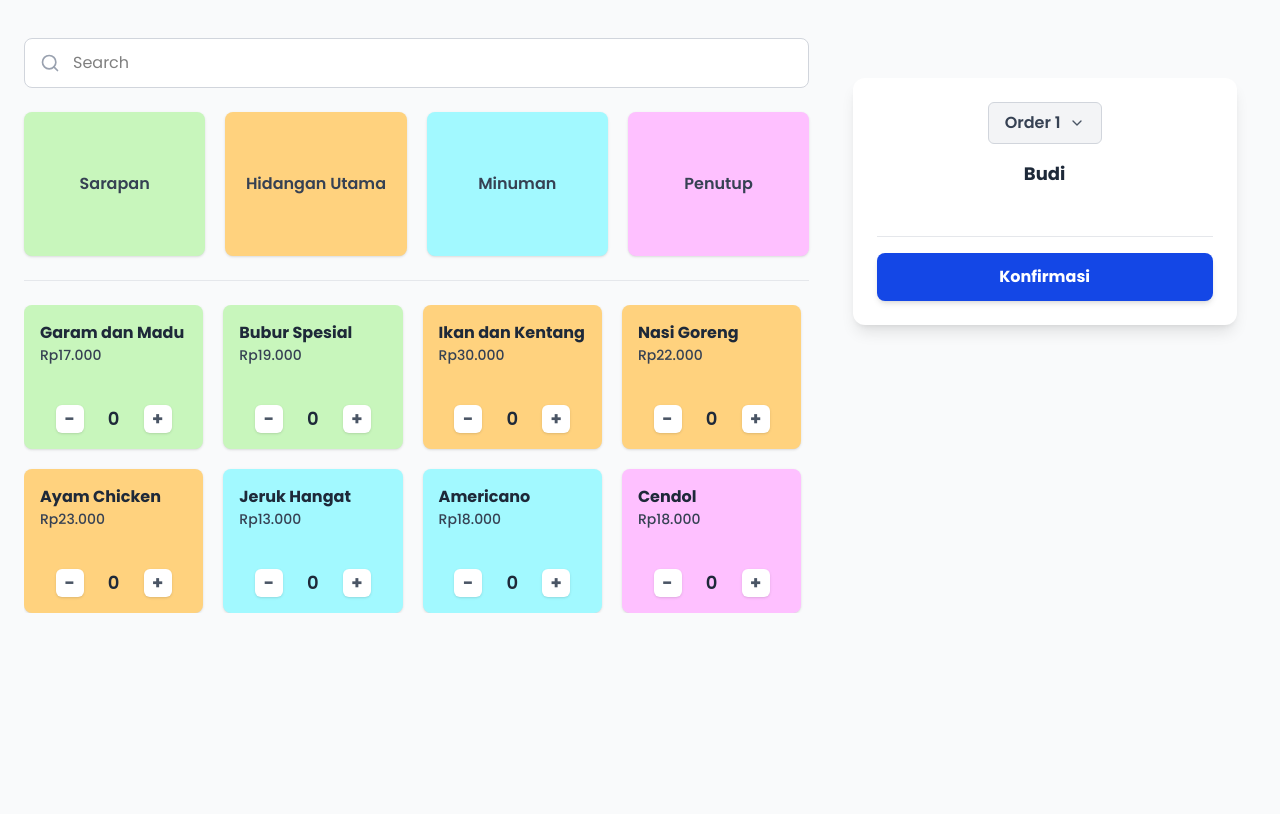
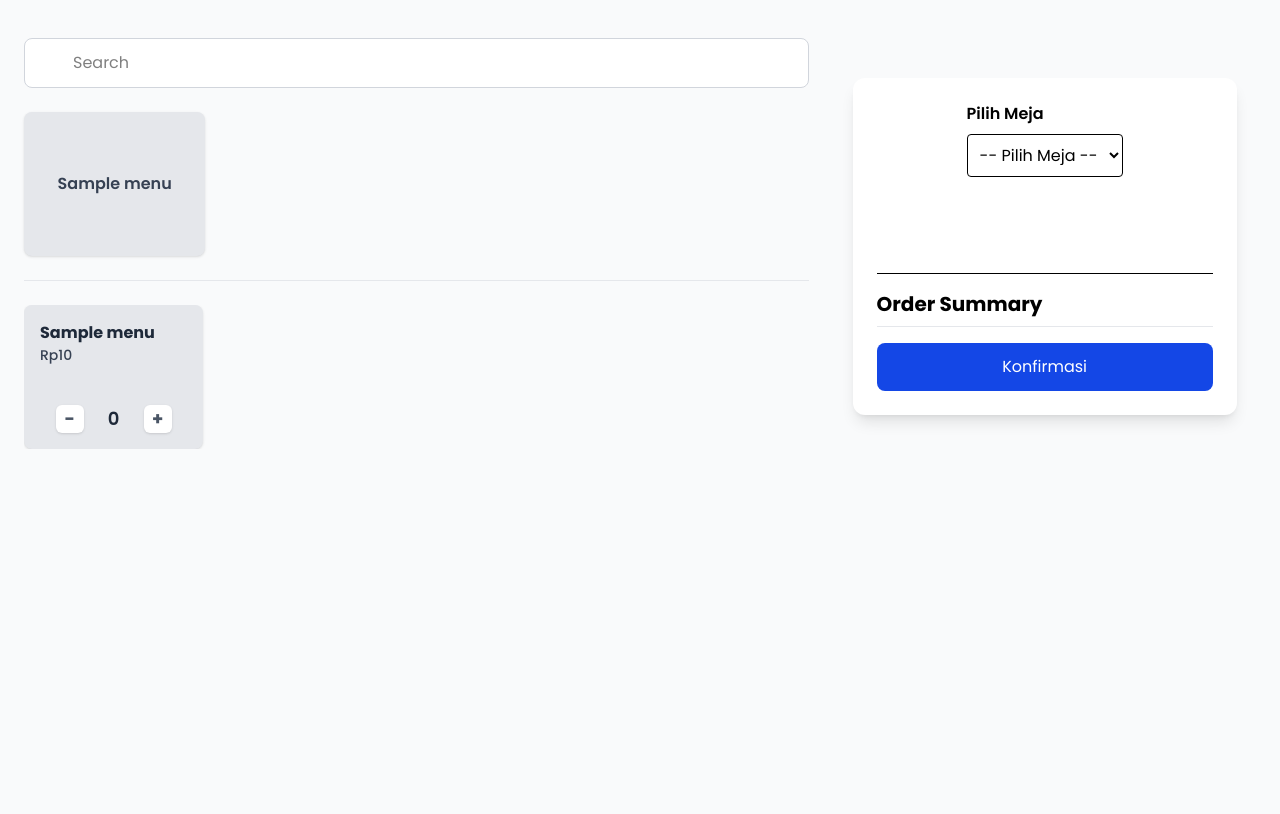
Before and after one commit to JuliusBourbon/My-Resto, a PHP site: page /order.php in a window 1280 px wide. Shown: the part 111-925 px from the top of the page. Run offline with PHP 8.4, Linux system fonts and the light colour scheme; tables that the repository leaves empty or names only in its code hold one stand-in row (values such as "Sample post"); some web fonts are replaced.

Commit message:
Update Meja dan Pesanan

```diff
--- a/output.css
+++ b/output.css
@@ -581,6 +581,13 @@
   }
   .gap-\[10px\] {
     gap: 10px;
+  }
+  .space-y-2 {
+    :where(& > :not(:last-child)) {
+      --tw-space-y-reverse: 0;
+      margin-block-start: calc(calc(var(--spacing) * 2) * var(--tw-space-y-reverse));
+      margin-block-end: calc(calc(var(--spacing) * 2) * calc(1 - var(--tw-space-y-reverse)));
+    }
   }
   .space-y-4 {
     :where(& > :not(:last-child)) {
--- a/src/pesananDb.php
+++ b/src/pesananDb.php
@@ -1,3 +1,64 @@
 <?php
     require('connection.php');
-?>
+
+    $kategori = $conn->query("SELECT * FROM kategori_menu");
+    $menu = $conn->query("SELECT m.*, k.nama_kategori
+                      FROM menu m
+                      JOIN kategori_menu k ON m.id_kategori = k.id_kategori");
+
+    $mejaReserved = $conn->query("SELECT * FROM meja WHERE status = 'Reserved'");
+    $counter11 = 1;
+
+    $pesananNama = null;
+
+    if (isset($_GET['meja']) && $_GET['meja'] !== '') {
+        $nomor_meja = (int) $_GET['meja'];
+
+        // Dapatkan id_meja berdasarkan nomor meja
+        $result = $conn->query("SELECT id_meja FROM meja WHERE nomor = $nomor_meja");
+        if ($result && $row = $result->fetch_assoc()) {
+            $id_meja = $row['id_meja'];
+
+            // Cari nama pelanggan untuk pesanan dengan status Reservasi pada meja ini
+            $queryPesanan = $conn->query("SELECT nama FROM pesanan WHERE id_meja = $id_meja AND status = 'Reservasi' ORDER BY waktu_pesan DESC LIMIT 1");
+
+            if ($queryPesanan && $data = $queryPesanan->fetch_assoc()) {
+                $pesananNama = $data['nama'];
+            }
+        }
+    }
+
+    if ($_SERVER['REQUEST_METHOD'] === 'POST') {
+        $data = json_decode(file_get_contents("php://input"), true);
+
+        $nomor_meja = $data['nomor_meja'];
+        $items = $data['pesanan'];
+
+        // Dapatkan id_pesanan aktif berdasarkan nomor meja
+        $query = $conn->prepare("SELECT p.id_pesanan FROM pesanan p
+                                JOIN meja m ON p.id_meja = m.id_meja
+                                WHERE m.nomor = ? AND p.status = 'Reservasi'
+                                ORDER BY p.waktu_pesan DESC LIMIT 1");
+        $query->bind_param("i", $nomor_meja);
+        $query->execute();
+        $result = $query->get_result();
+
+        if ($row = $result->fetch_assoc()) {
+            $id_pesanan = $row['id_pesanan'];
+
+            $stmt = $conn->prepare("INSERT INTO detail_transaksi (id_pesanan, id_menu, jumlah, status) VALUES (?, ?, ?, 'dipesan')");
+
+            foreach ($items as $item) {
+                $id_menu = $item['id_menu'];
+                $jumlah = $item['jumlah'];
+                if ($jumlah > 0) {
+                    $stmt->bind_param("iii", $id_pesanan, $id_menu, $jumlah);
+                    $stmt->execute();
+                }
+            }
+
+            echo json_encode(["success" => true]);
+        } else {
+            echo json_encode(["success" => false, "message" => "Pesanan tidak ditemukan"]);
+        }
+    }
--- a/view/order.php
+++ b/view/order.php
@@ -1,15 +1,17 @@
 <?php
 
+    require('../src/pesananDb.php');
     $currentPage = basename($_SERVER['PHP_SELF']); // ambil nama file saat ini
+
     // -- Data Statis untuk Frontend --
 
 // 1. Data Kategori Menu (Statis)
-$kategori_menu = [
-    ['id_kategori' => 1, 'nama_kategori' => 'Sarapan', 'warna_bg_class' => 'bg-[#C8F6BC]'],
-    ['id_kategori' => 2, 'nama_kategori' => 'Hidangan Utama', 'warna_bg_class' => 'bg-[#FFD27E]'],
-    ['id_kategori' => 3, 'nama_kategori' => 'Minuman', 'warna_bg_class' => 'bg-[#A2F9FF]'],
-    ['id_kategori' => 4, 'nama_kategori' => 'Penutup', 'warna_bg_class' => 'bg-[#FEC0FF]'],
-];
+// $kategori_menu = [
+//     ['id_kategori' => 1, 'nama_kategori' => 'Sarapan', 'warna_bg_class' => 'bg-[#C8F6BC]'],
+//     ['id_kategori' => 2, 'nama_kategori' => 'Hidangan Utama', 'warna_bg_class' => 'bg-[#FFD27E]'],
+//     ['id_kategori' => 3, 'nama_kategori' => 'Minuman', 'warna_bg_class' => 'bg-[#A2F9FF]'],
+//     ['id_kategori' => 4, 'nama_kategori' => 'Penutup', 'warna_bg_class' => 'bg-[#FEC0FF]'],
+// ];
 
 // 2. Data Item Menu (Statis)
 $menu_items = [
@@ -98,180 +100,217 @@ $menu_items = [
                     <input type="text" placeholder="Search" class="w-full bg-white pl-12 pr-4 py-3 rounded-lg border border-gray-300 focus:outline-none focus:ring-2 focus:ring-blue-500">
                 </div>
                 <div class="grid grid-cols-4 gap-5">
-                    <?php foreach ($kategori_menu as $kategori): ?>
-                        <button class="p-4 rounded-lg text-center font-semibold text-gray-700 shadow-sm h-36 flex items-center justify-center <?php echo htmlspecialchars($kategori['warna_bg_class']); ?>">
-                            <span><?php echo htmlspecialchars($kategori['nama_kategori']); ?></span>
+                    <?php while ($row = $kategori->fetch_assoc()) :
+                        $bgClass = '';
+
+                        switch ($row['nama_kategori']) {
+                            case 'Sarapan':
+                                $bgClass = 'bg-[#C8F6BC]';
+                                break;
+                            case 'Hidangan Utama':
+                                $bgClass = 'bg-[#FFD27E]';
+                                break;
+                            case 'Minuman':
+                                $bgClass = 'bg-[#A2F9FF]';
+                                break;
+                            case 'Penutup':
+                                $bgClass = 'bg-[#FEC0FF]';
+                                break;
+                            default:
+                                $bgClass = 'bg-gray-200';
+                        }
+                    ?>
+                        <button class="p-4 rounded-lg text-center font-semibold text-gray-700 shadow-sm h-36 flex items-center justify-center <?= $bgClass ?>">
+                            <span><?= $row['nama_kategori'] ?></span>
                         </button>
-                    <?php endforeach; ?>
+                    <?php endwhile; ?>
                 </div>
 
                 <hr class="border-t border-gray-200">
 
                 <div class="grid grid-cols-4 gap-5 overflow-y-auto pr-2">
-                    <?php foreach ($menu_items as $id_kategori => $items): ?>
-                        <?php
-                            $bgColorClass = 'bg-gray-200';
-                            foreach ($kategori_menu as $kategori) {
-                                if ($kategori['id_kategori'] == $id_kategori) {
-                                    $bgColorClass = $kategori['warna_bg_class'];
+                    <?php while ($item = $menu->fetch_assoc()) :
+                        $bgClass = '';
+                        switch ($item['nama_kategori']) {
+                            case 'Sarapan':
+                                $bgClass = 'bg-[#C8F6BC]';
                                 break;
-                                }
+                            case 'Hidangan Utama':
+                                $bgClass = 'bg-[#FFD27E]';
+                                break;
+                            case 'Minuman':
+                                $bgClass = 'bg-[#A2F9FF]';
+                                break;
+                            case 'Penutup':
+                                $bgClass = 'bg-[#FEC0FF]';
+                                break;
+                            default:
+                                $bgClass = 'bg-gray-200';
                         }
                     ?>
-                        <?php foreach ($items as $item): ?>
-                            <div class="menu-item p-4 rounded-lg flex flex-col justify-between shadow-sm cursor-pointer h-36 <?php echo $bgColorClass; ?>" data-id="<?php echo $item['id_menu']; ?>" data-nama="<?php echo htmlspecialchars($item['nama_menu']); ?>" data-harga="<?php echo $item['harga']; ?>">
+                        <div class="menu-item p-4 rounded-lg flex flex-col justify-between shadow-sm cursor-pointer h-36 <?= $bgClass ?>"
+                            data-id="<?= $item['id_menu'] ?>"
+                            data-nama="<?= $item['nama'] ?>"
+                            data-harga="<?= $item['harga'] ?>">
+
                             <div class="flex-grow">
-                                    <h3 class="font-bold text-gray-800"><?php echo htmlspecialchars($item['nama_menu']); ?></h3>
-                                    <p class="text-sm text-gray-700 font-medium">Rp<?php echo number_format($item['harga'], 0, ',', '.'); ?></p>
+                                <h3 class="font-bold text-gray-800"><?= $item['nama'] ?></h3>
+                                <p class="text-sm text-gray-700 font-medium">Rp<?= number_format($item['harga'], 0, ',', '.') ?></p>
                             </div>
+
                             <div class="flex items-center justify-center gap-[10px] mt-4">
-                                    <button class="quantity-btn minus bg-white rounded-md p-1 w-7 h-7 flex items-center justify-center text-lg font-bold text-gray-600 shadow">-</button>
+                                <button class="quantity-btn minus bg-white rounded-md p-1 w-7 h-7 flex items-center justify-center text-lg font-bold text-gray-600 shadow cursor-pointer">-</button>
                                     <input type="number" class="quantity font-semibold text-gray-800 text-lg bg-transparent w-10 text-center" value="0" min="0">
-                                    <button class="quantity-btn plus bg-white rounded-md p-1 w-7 h-7 flex items-center justify-center text-lg font-bold text-gray-600 shadow">+</button>
+                                <button class="quantity-btn plus bg-white rounded-md p-1 w-7 h-7 flex items-center justify-center text-lg font-bold text-gray-600 shadow cursor-pointer">+</button>
                             </div>
                         </div>
-                        <?php endforeach; ?>
-                    <?php endforeach; ?>
+                    <?php endwhile; ?>
                 </div>
+
             </div>
 
             <!-- Kolom Kanan: Order Summary -->
             <div class="w-[35%] flex justify-center items-start pt-10">
                 <div class="bg-white rounded-xl shadow-lg p-6 flex flex-col w-full max-w-sm" style="max-height: 70vh;">
+                    <form action="" method="GET" class="w-full flex flex-col">
                         <div class="relative inline-block justify-center items-center pb-4 mx-auto">
-                         <button id="order-button" class="bg-gray-100 border border-gray-300 rounded-md px-4 py-2 flex items-center gap-2">
-                            <span id="order-name" class="font-semibold text-gray-700">Order 1</span>
-                            <i data-feather="chevron-down" class="w-4 h-4 text-gray-600"></i>
-                        </button>
-                        <div id="order-dropdown" class="hidden absolute top-full bg-gray-50 min-w-[160px] shadow-lg z-10 rounded-lg">
-                            <a href="#" data-name="Budi" class="text-black px-4 py-3 block hover:bg-gray-100">Budi</a>
-                            <a href="#" data-name="Ani" class="text-black px-4 py-3 block hover:bg-gray-100">Ani</a>
-                            <a href="#" data-name="Joko" class="text-black px-4 py-3 block hover:bg-gray-100">Joko</a>
+                            <label for="meja" class="block font-semibold mb-2">Pilih Meja</label>
+                            <select name="meja" id="meja" class="w-full p-2 mb-4 border rounded" onchange="this.form.submit()" required>
+                                <option value="">-- Pilih Meja --</option>
+                                <?php
+                                $counter11 = 1;
+                                while ($row = $mejaReserved->fetch_assoc()) :
+                                    if ($row['nomor'] == 11) {
+                                        $label = '11-' . $counter11;
+                                        $counter11++;
+                                    } else {
+                                        $label = $row['nomor'];
+                                    }
+                                    $selected = isset($_GET['meja']) && $_GET['meja'] == $row['nomor'] ? 'selected' : '';
+                                ?>
+                                    <option value="<?= $row['nomor'] ?>" <?= $selected ?>>Meja <?= $label ?></option>
+                                <?php endwhile; ?>
+                            </select>
                         </div>
+
+                        <?php if ($pesananNama) : ?>
+                            <span id="customer-name" class="text-lg font-bold text-gray-800 text-center mb-4">
+                                Atas Nama: <?= htmlspecialchars($pesananNama) ?>
+                            </span>
+                        <?php endif; ?>
+
+                        <div id="order-list" class="flex-grow overflow-y-auto py-4 space-y-4 pr-2"></div>
+
+                        <div id="order-summary" class="mt-8 border-t pt-4">
+                            <h2 class="text-xl font-bold mb-2">Order Summary</h2>
+                            <div id="summary-items" class="space-y-2"></div>
                         </div>
-                    <span id="customer-name" class="text-lg font-bold text-gray-800 text-center mb-4">Budi</span>
-                    <div id="order-list" class="flex-grow overflow-y-auto py-4 space-y-4 pr-2"></div>
+
                         <div class="mt-auto pt-4 border-t border-gray-200">
-                        <button class="w-full bg-blue-700 text-white font-bold py-3 rounded-lg hover:bg-blue-800 transition-colors shadow-md">Konfirmasi</button>
+                            <button type="button" class="konfirmasi-btn bg-blue-700 text-white py-3 rounded-lg w-full">Konfirmasi</button>
                         </div>
+                    </form>
                 </div>
             </div>
         </main>
     </div>
 
     <script>
-        feather.replace();
-        document.addEventListener('DOMContentLoaded', function () {
-            const orderList = document.getElementById('order-list');
-            const order = {};
+        document.addEventListener("DOMContentLoaded", function () {
+            // Ambil semua tombol plus dan minus
+            const plusButtons = document.querySelectorAll(".quantity-btn.plus");
+            const minusButtons = document.querySelectorAll(".quantity-btn.minus");
+            const menuItems = document.querySelectorAll(".menu-item");
+            const summaryContainer = document.getElementById("summary-items");
 
-            const orderButton = document.getElementById('order-button');
-            const orderDropdown = document.getElementById('order-dropdown');
-            const customerName = document.getElementById('customer-name');
-
-            orderButton.addEventListener('click', function(e) {
-                e.stopPropagation();
-                orderDropdown.classList.toggle('hidden');
-            });
-
-            orderDropdown.addEventListener('click', function(e) {
-                e.preventDefault();
-                if (e.target.tagName === 'A') {
-                    const newName = e.target.dataset.name;
-                    customerName.textContent = newName;
-                    orderDropdown.classList.add('hidden');
-                }
-            });
-
-            window.addEventListener('click', function(e) {
-                if (!orderButton.contains(e.target)) {
-                    orderDropdown.classList.add('hidden');
-                }
-            });
-
-            function renderOrder() {
-                orderList.innerHTML = '';
-                let itemNumber = 1;
-                for (const id in order) {
-                    const item = order[id];
-                    const itemTotal = item.harga * item.qty;
-                    const div = document.createElement('div');
-                    div.classList.add('flex', 'items-center', 'gap-3', 'p-3', 'rounded-lg', 'border', 'border-gray-200', 'shadow-sm');
-                    div.innerHTML = `
-                        <div class="w-8 h-8 bg-black text-white rounded-full flex items-center justify-center font-bold text-sm">${itemNumber++}</div>
-                        <div class="flex-grow">
-                            <p class="font-semibold text-gray-800">${item.nama} <span class="text-gray-500 font-medium text-sm">x${item.qty}</span></p>
-                            <p class="text-sm text-gray-700 font-bold">Rp${itemTotal.toLocaleString('id-ID')}</p>
-                        </div>
-                        <button class="text-red-500 hover:text-red-700 remove-item" data-id="${id}">
-                            <i data-feather="trash-2" class="w-5 h-5"></i>
-                        </button>`;
-                    orderList.appendChild(div);
-                }
-                feather.replace();
-            }
-
-            document.querySelectorAll('.quantity-btn').forEach(button => {
-                button.addEventListener('click', function (e) {
-                    e.stopPropagation();
-                    const menuItemDiv = this.closest('.menu-item');
-                    const quantityInput = menuItemDiv.querySelector('.quantity');
-                    let quantity = parseInt(quantityInput.value || '0');
-                    if (this.classList.contains('plus')) {
-                        quantity++;
-                    } else if (this.classList.contains('minus') && quantity > 0) {
-                        quantity--;
-                    }
-                    quantityInput.value = quantity;
-                    updateOrder(menuItemDiv, quantity);
+            // Event untuk tambah jumlah
+            plusButtons.forEach(button => {
+                button.addEventListener("click", function () {
+                    const input = this.parentElement.querySelector(".quantity");
+                    input.value = parseInt(input.value) + 1;
                 });
             });
 
-            document.querySelectorAll('.quantity').forEach(input => {
-                input.addEventListener('focus', function(e) {
-                    if (this.value === '0') {
-                        this.value = '';
-                    }
-                });
-
-                input.addEventListener('input', function(e) {
-                    const menuItemDiv = this.closest('.menu-item');
-                    let quantity = parseInt(this.value || '0');
-                     if (quantity < 0) {
-                        quantity = 0;
-                    }
-                    updateOrder(menuItemDiv, quantity);
-                });
-
-                input.addEventListener('blur', function(e) {
-                    const menuItemDiv = this.closest('.menu-item');
-                    if (this.value === '' || parseInt(this.value) < 0) {
-                        this.value = '0';
-                        updateOrder(menuItemDiv, 0);
+            // Event untuk kurangi jumlah
+            minusButtons.forEach(button => {
+                button.addEventListener("click", function () {
+                    const input = this.parentElement.querySelector(".quantity");
+                    const current = parseInt(input.value);
+                    if (current > 0) {
+                        input.value = current - 1;
                     }
                 });
             });
 
-            function updateOrder(menuItemDiv, quantity) {
-                const id = menuItemDiv.dataset.id;
-                if (quantity > 0) {
-                    order[id] = { nama: menuItemDiv.dataset.nama, harga: parseFloat(menuItemDiv.dataset.harga), qty: quantity };
-                } else {
-                    delete order[id];
+            function updateSummary() {
+                summaryContainer.innerHTML = ""; // Reset
+
+                menuItems.forEach(item => {
+                    const qtyInput = item.querySelector(".quantity");
+                    const qty = parseInt(qtyInput.value);
+                    if (qty < 0 || isNaN(qty)) return;
+                    if (qty > 0) {
+                        const name = item.dataset.nama;
+                        const harga = parseInt(item.dataset.harga);
+                        const total = harga * qty;
+
+                        const summaryItem = document.createElement("div");
+                        summaryItem.classList.add("flex", "justify-between", "items-center", "bg-gray-100", "p-2", "rounded");
+
+                        summaryItem.innerHTML = `
+                            <span>${name} x ${qty}</span>
+                            <span>Rp${total.toLocaleString("id-ID")}</span>
+                        `;
+
+                        summaryContainer.appendChild(summaryItem);
                     }
-                renderOrder();
+                });
             }
 
-            orderList.addEventListener('click', function(e) {
-                const removeButton = e.target.closest('.remove-item');
-                if (removeButton) {
-                    const id = removeButton.dataset.id;
-                    delete order[id];
-                    const menuItemDiv = document.querySelector(`.menu-item[data-id='${id}']`);
-                    if(menuItemDiv) {
-                        menuItemDiv.querySelector('.quantity').value = '0';
+            // Saat klik tombol + atau -
+            document.querySelectorAll(".quantity-btn").forEach(btn => {
+                btn.addEventListener("click", updateSummary);
+            });
+
+            // Saat quantity diubah manual
+            document.querySelectorAll(".quantity").forEach(input => {
+                input.addEventListener("input", updateSummary);
+            });
+        });
+
+        document.querySelector("button.konfirmasi-btn").addEventListener("click", () => {
+            const nomorMeja = document.querySelector("select[name='meja']").value;
+            const pesanan = [];
+
+            document.querySelectorAll(".menu-item").forEach(item => {
+                const jumlah = parseInt(item.querySelector(".quantity").value);
+                if (jumlah > 0) {
+                    pesanan.push({
+                        id_menu: parseInt(item.dataset.id),
+                        jumlah: jumlah
+                    });
                 }
-                    renderOrder();
+            });
+
+            if (pesanan.length === 0) {
+                alert("Tidak ada pesanan yang dipilih!");
+                return;
+            }
+
+            fetch("../src/pesananDb.php", {
+                method: "POST",
+                headers: {
+                    "Content-Type": "application/json",
+                },
+                body: JSON.stringify({ nomor_meja: parseInt(nomorMeja), pesanan: pesanan }),
+            })
+            .then(res => res.json())
+            .then(data => {
+                if (data.success) {
+                    alert("Pesanan berhasil dikonfirmasi!");
+                    window.location.reload();
+                } else {
+                    alert("Gagal menyimpan pesanan: " + data.message);
                 }
             });
         });
```
Also changed, not shown: src/mejaDb.php (+20 -2 lines). Lines whose indentation alone changed are shown as unchanged.
